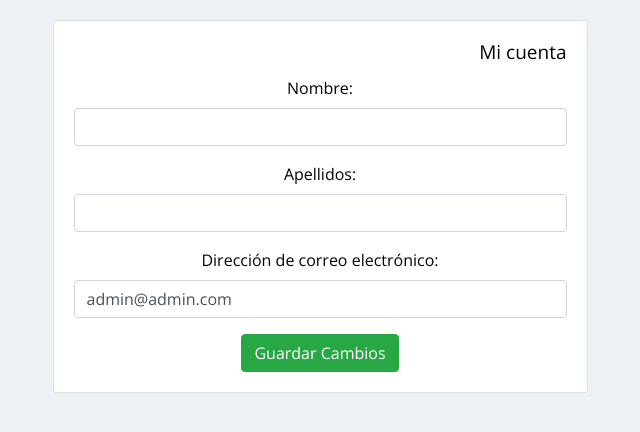
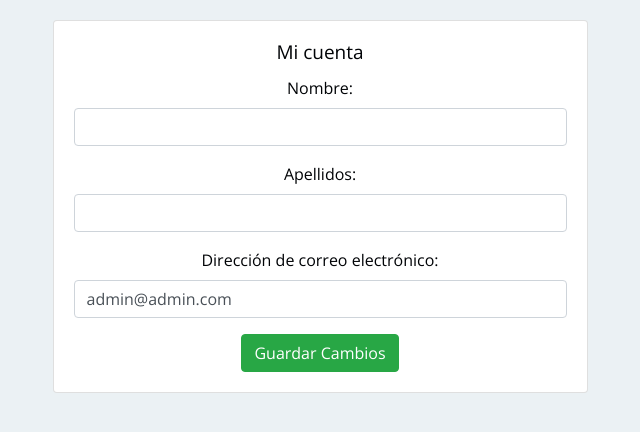
Before and after one commit to fguzman82/comware, a Django app: page /settings/account/ in a window 1280 px wide. Shown: the part 56-488 px from the top of the page, without its empty margins (320-960 px from the left). Run offline with Django 3.2, Linux system fonts and the light colour scheme; a user stored in the database is signed in; some libraries are stand-ins or nearby versions.

Commit message:
Merge branch 'master' of /home/fguzman/PycharmProjects/comware with conflicts.

```diff
--- a/static/css/app.css
+++ b/static/css/app.css
@@ -49,7 +49,7 @@
 
     h3 {
 
-        font-size: 19px; text-align:right;
+        font-size: 19px; text-align: derecha;
 
     }
 
```
